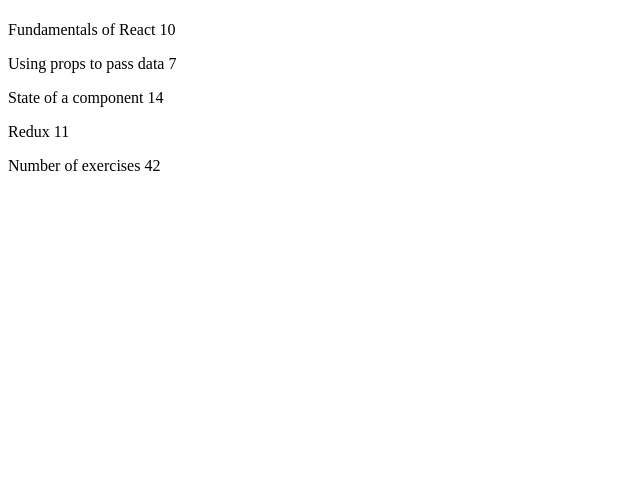
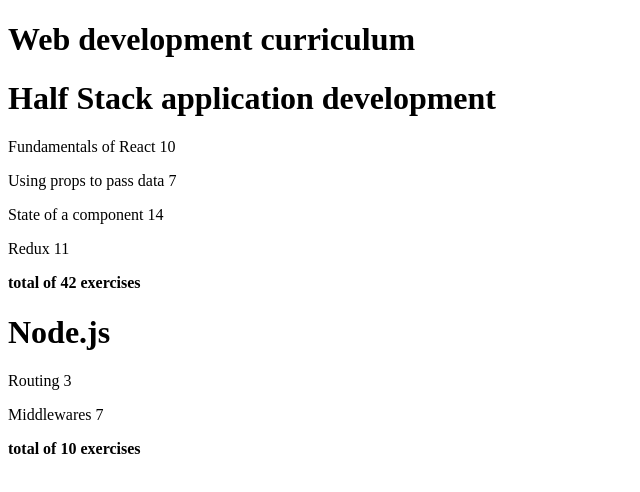
Before and after one commit to Samuelauweb/fullstackopen_Part2_Notes, a React (Create React App) app: page / in a window 1280 px wide. Shown: the top 492 px of the page, without its empty margins (0-640 px from the left). Built offline with nearby package versions, Linux system fonts and the light colour scheme.

Commit message:
Ex2.4: expand from a single object to an array with multiple objects

```diff
--- a/src/App.js
+++ b/src/App.js
@@ -2,9 +2,10 @@ import React from 'react'
 import Course from './components/Course'
 
 const App = () => {
-  const course = {
+  const course = [
+    {
+      name: 'Half Stack application development',
       id: 1,
-    name: 'Half Stack application development',
       parts: [
         {
           name: 'Fundamentals of React',
@@ -27,9 +28,31 @@ const App = () => {
           id: 4,
         },
       ],
-  }
+    },
+    {
+      name: 'Node.js',
+      id: 2,
+      parts: [
+        {
+          name: 'Routing',
+          exercises: 3,
+          id: 1,
+        },
+        {
+          name: 'Middlewares',
+          exercises: 7,
+          id: 2,
+        },
+      ],
+    },
+  ]
 
-  return <Course course={course} />
+  return (
+    <div>
+      <h1>Web development curriculum</h1>
+      {course.map(course => <Course course={course} key={course.id}/>)}
+    </div>
+  )
 }
 
 export default App
--- a/src/components/Course.js
+++ b/src/components/Course.js
@@ -2,25 +2,24 @@ import React from 'react'
 
 const Course = ({ course }) => {
   return (
-    <div>
-      <Header course={course.name} />
+    <>
+      <Header header={course.name} />
       <Content parts={course.parts} />
       <Total parts={course.parts} />
-    </div>
+    </>
   )
 }
 
-const Header = ({ course }) => {
-  // console.log(`Header: ${JSON.stringify(props)}`)
-  return <h1>{course.course}</h1>
+const Header = ({ header }) => {
+  // console.log(course);
+  return <h1>{header}</h1>
 }
 
-const Content = (props) => {
-  // console.log(`Content: ${JSON.stringify(props)}`)
-  // console.log(props.parts)
+const Content = ({parts}) => {
+  console.log("Parts", parts)
   return (
     <div>
-      {props.parts.map((part) => {
+      {parts.map((part) => {
         return <Part name={part.name} exercise={part.exercises} key={part.id} />
       })}
       {/* <Part name={props.parts[0].name} exercise={props.parts[0].exercises} />
@@ -30,32 +29,31 @@ const Content = (props) => {
   )
 }
 
-const Part = (props) => {
-  // console.log(`Part: ${JSON.stringify(props)}`)
-  // console.log(props.name);
+const Part = ({name, exercise}) => {
+  console.log("Part: ", name, exercise);
   return (
     <p>
-      {props.name} {props.exercise}
+      {name} {exercise}
     </p>
   )
 }
 
-const Total = (props) => {
+const Total = ({parts}) => {
   // console.log(`Total: ${props}`)
-  console.log('Array of "props.parts": ', props.parts)
+  // console.log('Array of "props.parts": ', props.parts)
 
-  const parts = props.parts.map((course) => course.exercises)
-  console.log('Array of "parts":', parts)
+  const exercise = parts.map((course) => course.exercises)
+  // console.log('Array of "exercise":', exercise)
 
-  const total = parts.reduce((previousValue, currentValue) => {
+  const total = exercise.reduce((previousValue, currentValue) => {
     return previousValue + currentValue
   })
 
-  console.log('total: ', total)
+  // console.log('total: ', total)
 
   return (
     <p>
-      Number of exercises {total}
+      <strong>total of {total} exercises</strong>
       {/* {props.parts[0].exercises +
         props.parts[1].exercises +
         props.parts[2].exercises} */}
```
Lines whose indentation alone changed are shown as unchanged.
